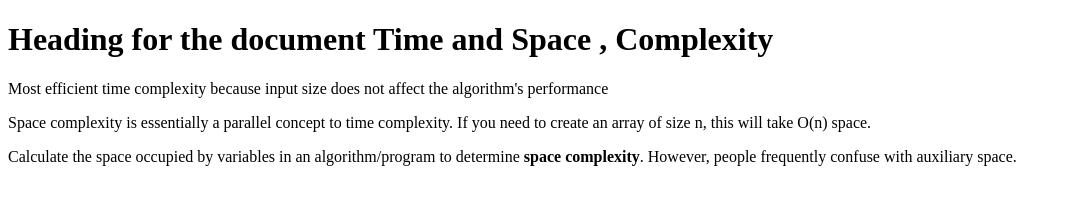
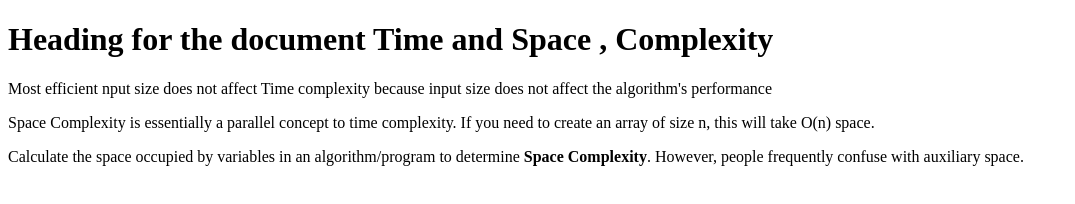
Before and after one commit to acciojob/time-and-space-complexity-anonymous-cloud, a website: page main.html in a window 1280 px wide. Shown: the whole page, without its empty margins (0-1075 px from the left). Drawn offline with Linux system fonts and the light colour scheme.

Commit message:
created a submission

```diff
--- a/main.html
+++ b/main.html
@@ -9,10 +9,11 @@
 <body>
 	<!-- the entire body must be written by student -->
 <h1>Heading for the document Time and  Space , Complexity </h1>
-	<p> Most efficient time complexity because input size does not affect the algorithm's performance</p>
-	<p>Space complexity is essentially a parallel concept to time complexity. If you need to create an array of size n, this will take O(n) space.</p>
-	<p> Calculate the space occupied by variables in an algorithm/program to determine <b>space complexity</b>. However,
+	<p> Most efficient nput size does not affect Time complexity because input size does not affect the algorithm's performance</p>
+	<p>Space Complexity is essentially a parallel concept to time complexity. If you need to create an array of size n, this will take O(n) space.</p>
+	<p> Calculate the space occupied by variables in an algorithm/program to determine <b>Space Complexity</b>. However,
 		people frequently confuse with auxiliary space.</p>
+
     <script type="text/javascript" src="./script.js">
 </script>
 
```
